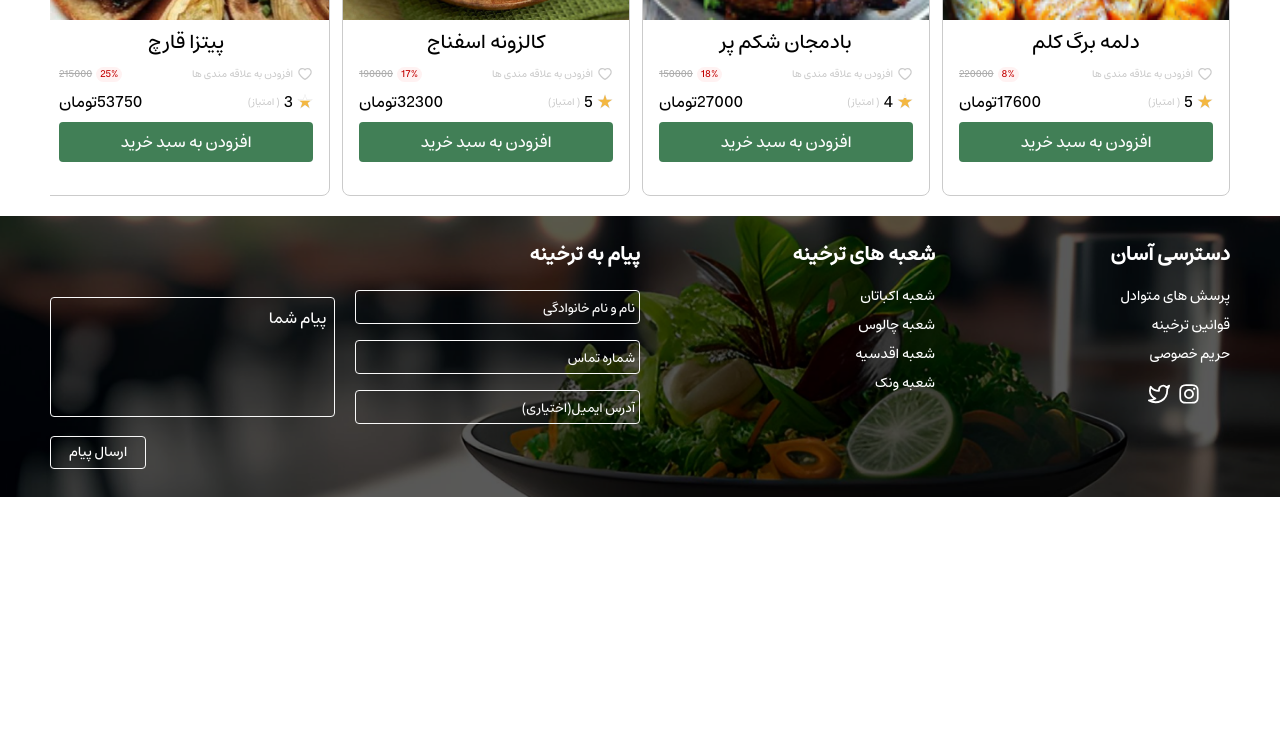
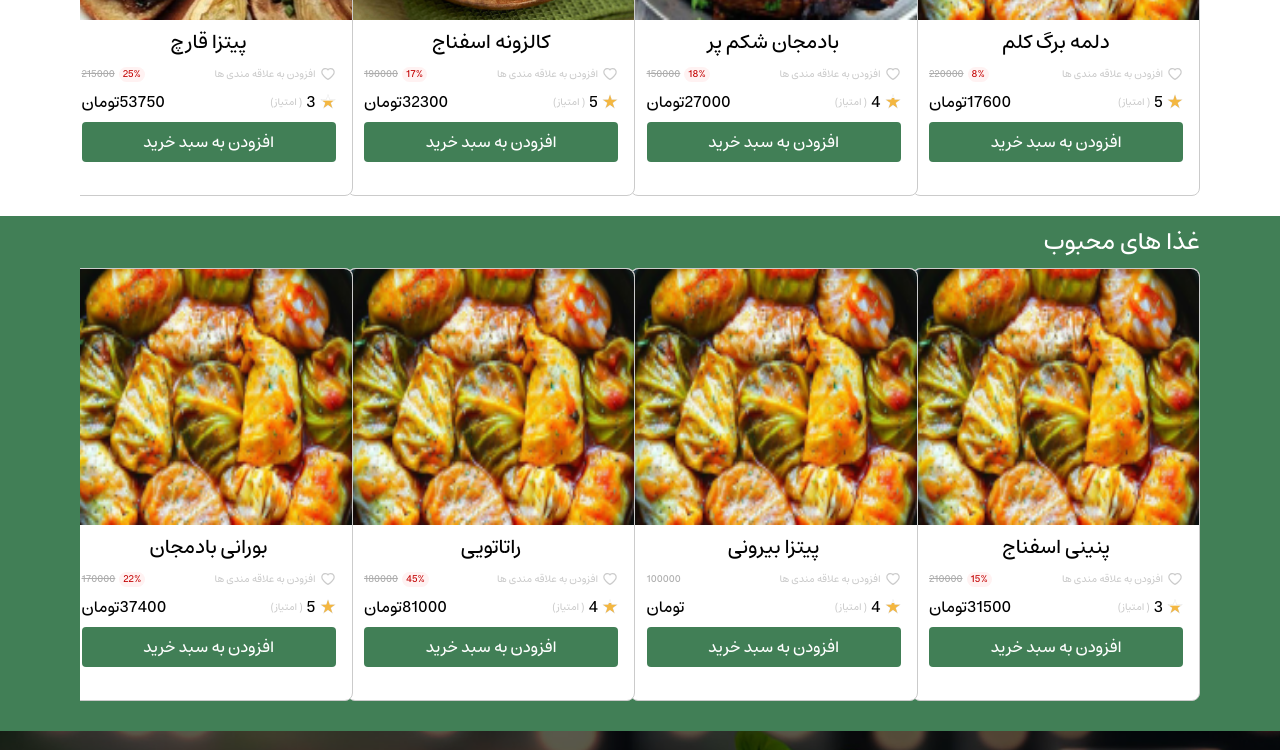
Before and after one commit to Reza0101/order-food, a Next.js app: page /branch in a window 1280 px wide. Shown: the part 780-1530 px from the top of the page. Before the commit the page ends 1277 px from the top, so only its background shows below. Built offline with nearby package versions, Linux system fonts and the light colour scheme; some icons are missing.

Commit message:
add popularFood with fake data

```diff
--- a/components/Box-food.tsx
+++ b/components/Box-food.tsx
@@ -12,7 +12,7 @@ const BoxFood = ({ img, name, price, star, score, fodes, like }: any) => {
   ];
 
   return (
-    <div className="w-[168px] h-[231px] md:w-[288px] md:h-[433px] rounded-4 md:rounded-8 border border-gray-4">
+    <div className="w-[168px] bg-white h-[231px] md:w-[288px] md:h-[433px] rounded-4 md:rounded-8 border border-gray-4">
       <img
         src={img}
         className="h-[109px] bg-cover bg-center md:h-[256px] w-full rounded-t-4 md:rounded-t-8"
@@ -27,12 +27,18 @@ const BoxFood = ({ img, name, price, star, score, fodes, like }: any) => {
         ) : (
           <div className="flex gap-1 items-center text-gray-4">
             <AiOutlineHeart className="w-[16px] cursor-pointer h-[16px]" />
-            <p className="hidden md:block text-[10px]">افزودن به علاقه مندی ها</p>
+            <p className="hidden md:block text-[10px]">
+              افزودن به علاقه مندی ها
+            </p>
           </div>
         )}
         <div className="flex items-center gap-1 text-[10px]">
-          <p className="px-[4px] text-error bg-[#FFF2F2] rounded-8">{score}%</p>
-          <p className="line-through text-gray-5">{price}</p>
+          {score && (
+            <p className="px-[4px] text-error bg-[#FFF2F2] rounded-8">
+              {score}%
+            </p>
+          )}
+          <p className={`text-gray-5 ${score &&  'line-through'}`}>{price}</p>
         </div>
       </div>
       <div className="flex my-2 px-[8px] md:px-[16px] items-center justify-between text-[10px] md:text-[16px]">
--- a/components/Slider-Landing.tsx
+++ b/components/Slider-Landing.tsx
@@ -51,7 +51,9 @@ export default function sliderNavbar() {
               src={slider.img}
               alt=""
             />
-            <p className="absolute top-0 w-[100%] h-[100%] flex justify-center items-center text-white text-2xl font-bold">{slider.title}</p>
+            <p className="absolute top-0 w-[100%] h-[100%] flex justify-center items-center text-white text-2xl font-bold">
+              {slider.title}
+            </p>
           </SwiperSlide>
         ))}
       </Swiper>
--- a/components/Slider-food.tsx
+++ b/components/Slider-food.tsx
@@ -6,6 +6,7 @@ import { Swiper, SwiperSlide } from "swiper/react";
 // Import Swiper styles
 import "swiper/css";
 import "swiper/css/pagination";
+import './style.module.css'
 
 // import required modules
 import { Pagination } from "swiper/modules";
@@ -31,10 +32,7 @@ export default function SliderBox({ data }: any) {
           }
         }}
         slidesPerView={1.8}
-        spaceBetween={20}
-        pagination={{
-          clickable: true,
-        }}
+        spaceBetween={10}
         modules={[Pagination]}
         className="mySwiper"
       >
--- /dev/null
+++ b/components/style.module.css
@@ -0,0 +1,5 @@
+.swiper-button-next,
+.swiper-button-prev {
+    background-color: rgb(243, 30, 30) !important;
+    color: red !important;
+}
--- a/pages/branch.tsx
+++ b/pages/branch.tsx
@@ -41,16 +41,54 @@ const branch = () => {
       star: 3,
     },
   ];
+  const popularFood = [
+    {
+      id: 1,
+      img: "./Images/dolme.png",
+      name: "پنینی اسفناج",
+      price: 210000,
+      score: 15,
+      votes: 20,
+      star: 3,
+    },    {
+      id: 1,
+      img: "./Images/dolme.png",
+      name: "پیتزا بیرونی",
+      price: 100000,
+      votes: 51,
+      star: 4,
+    },    {
+      id: 1,
+      img: "./Images/dolme.png",
+      name: "راتاتویی",
+      price: 180000,
+      score: 45,
+      votes: 43,
+      star: 4,
+    },    {
+      id: 1,
+      img: "./Images/dolme.png",
+      name: "بورانی بادمجان",
+      price: 170000,
+      score: 22,
+      votes: 75,
+      star: 5,
+    },
+  ]
 
   return (
     <>
       <Layout>
         <SliderNavbar />
 
-        <div className="px-[20px] md:px-[40px] lg:px-[50px] my-5">
+        <div className="px-[20px] md:px-[60px] lg:px-[80px] my-5">
           <p className="text-[16px] py-2 md:text-[24px]">پیشنهاد ویژه</p>
             <SliderBox data={specialOffer} />
         </div>
+        <div className="bg-primary pb-[30px] px-[20px] md:px-[60px] lg:px-[80px]">
+              <p className="text-[16px] text-white py-2 md:text-[24px]">غذا های محبوب</p>
+              <SliderBox data={popularFood} />
+            </div>
       </Layout>
     </>
   );
--- a/styles/globals.css
+++ b/styles/globals.css
@@ -10,6 +10,9 @@
 body {
     overflow-x: hidden;
     font-family: estedad;
+    -moz-appearance: none;
+    -webkit-appearance: none;
+    cursor: default;
 }
 
 .link-navbar {
@@ -31,16 +34,15 @@ body {
 }
 
 .icon-navbar:hover {
-    /* transform: scale(120%); */
     background-color: #417F56;
 }
 
-.swiper-button-next,
+/* .swiper-button-next,
 .swiper-button-prev {
     right: 5px;
     padding: 30px;
     color: #417F56 !important;
-}
+} */
 
 .swiper-pagination-bullet {
     background-color: #417F56 !important;
```
